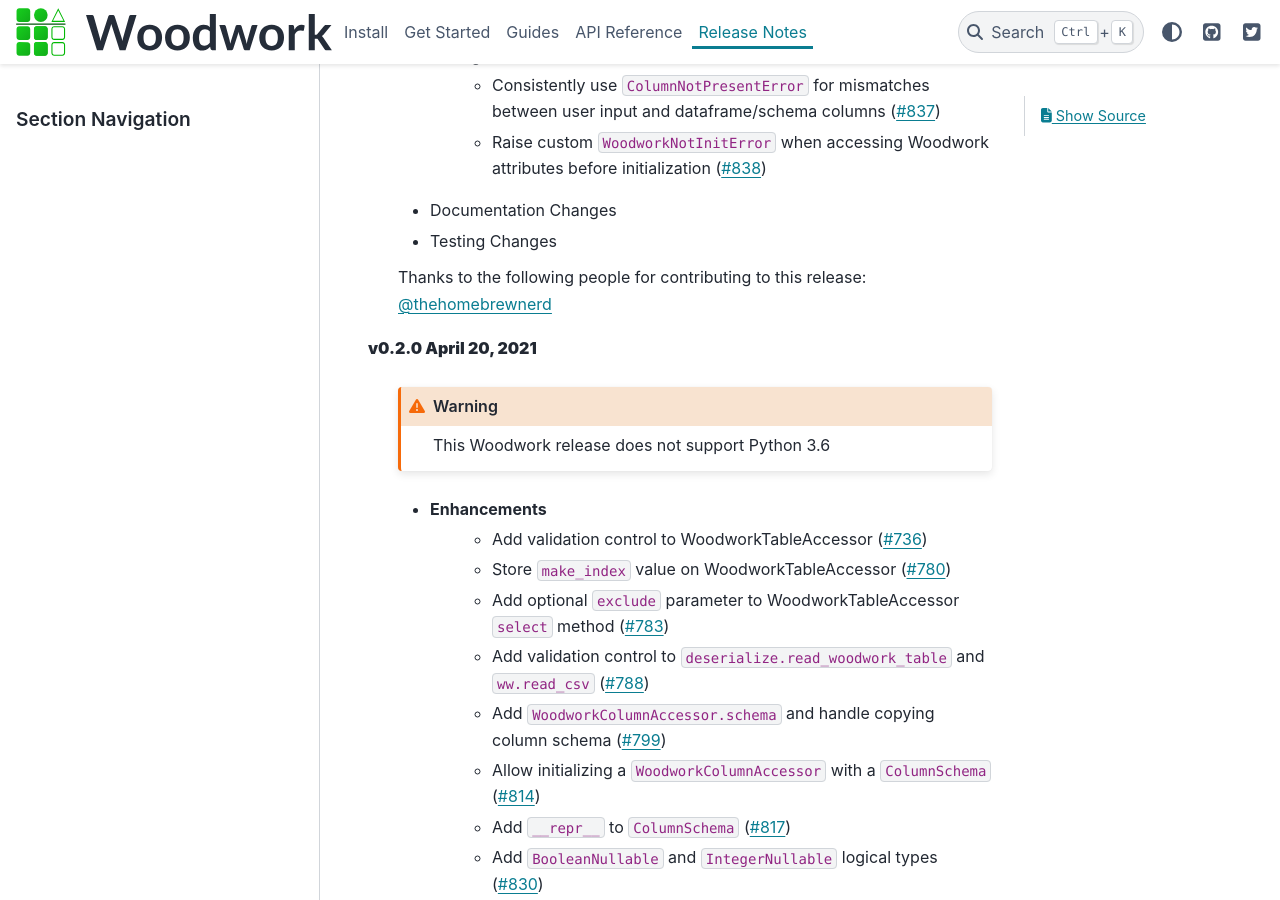
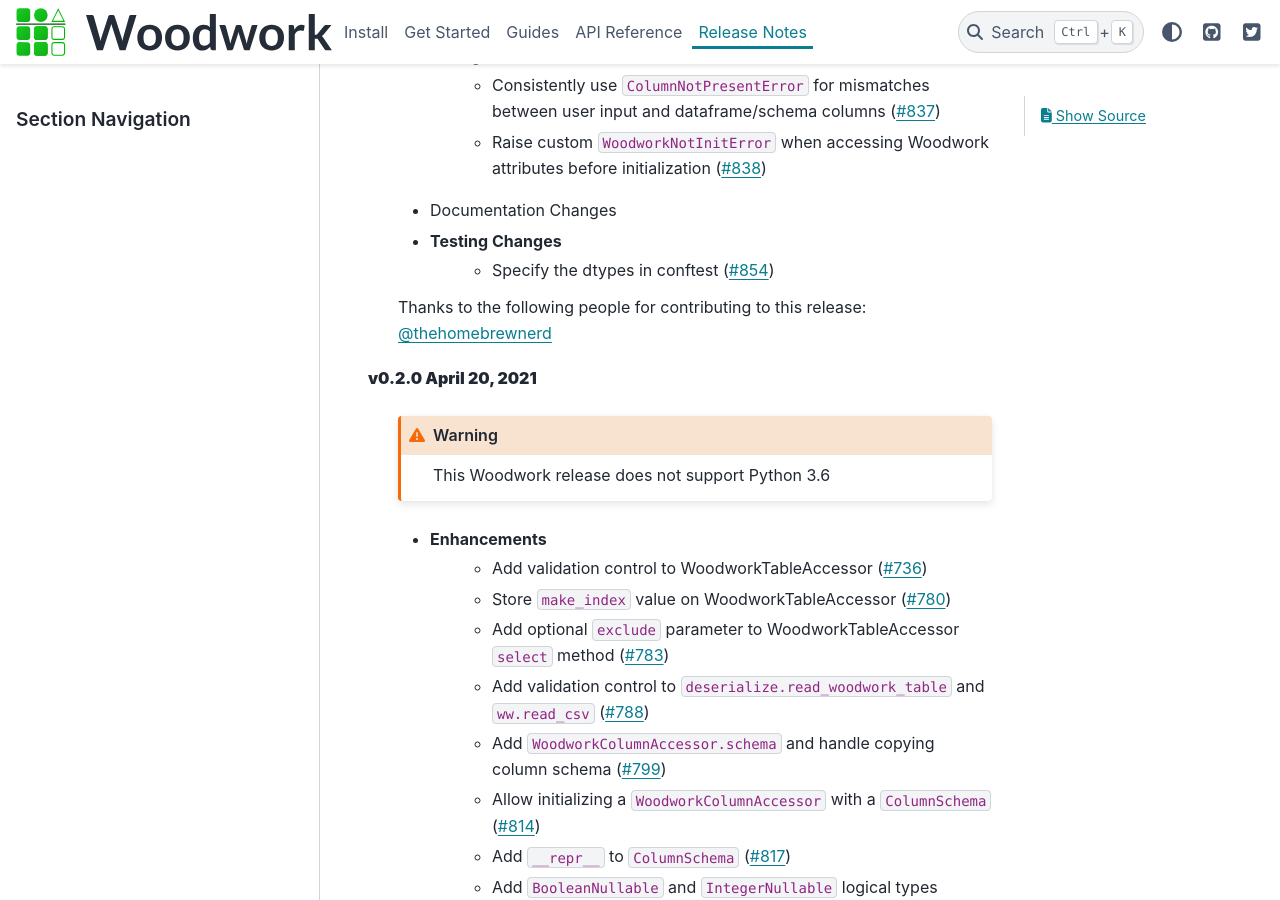
Before and after one commit to alteryx/woodwork, a Sphinx documentation site: the page built from docs/source/release_notes.rst, in a window 1280 px wide and 900 px high, scrolled down 325 px. Built offline with Sphinx 7.4.7 and the PyData theme 0.15.4, drawn with Linux system fonts in a browser that asks for light colours; comment, search, counter and statistics services are not loaded.

Commit message:
updated release notes

```diff
--- a/docs/source/release_notes.rst
+++ b/docs/source/release_notes.rst
@@ -11,6 +11,7 @@
         * Raise custom ``WoodworkNotInitError`` when accessing Woodwork attributes before initialization (:pr:`838`)
     * Documentation Changes
     * Testing Changes
+        * Specify the dtypes in conftest (:pr:`854`)
 
     Thanks to the following people for contributing to this release:
     :user:`thehomebrewnerd`
```
